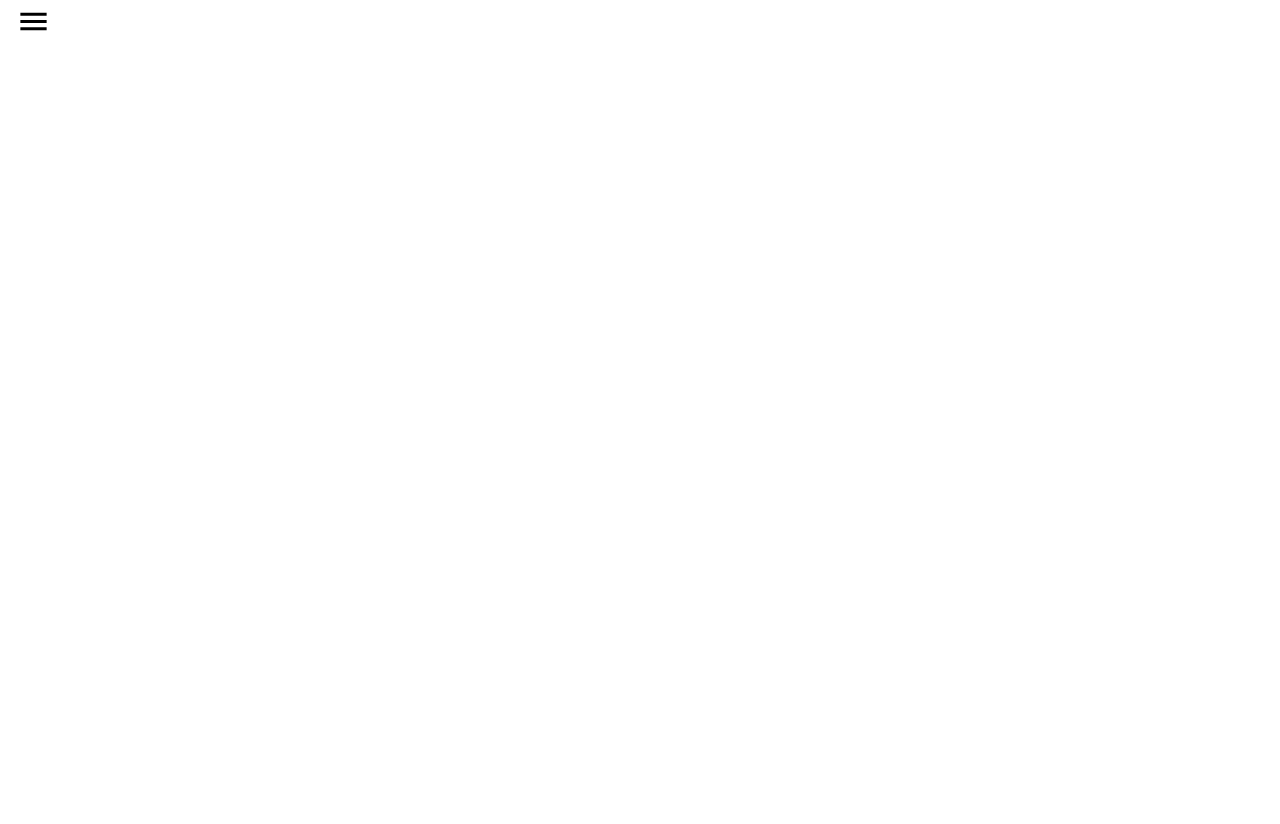
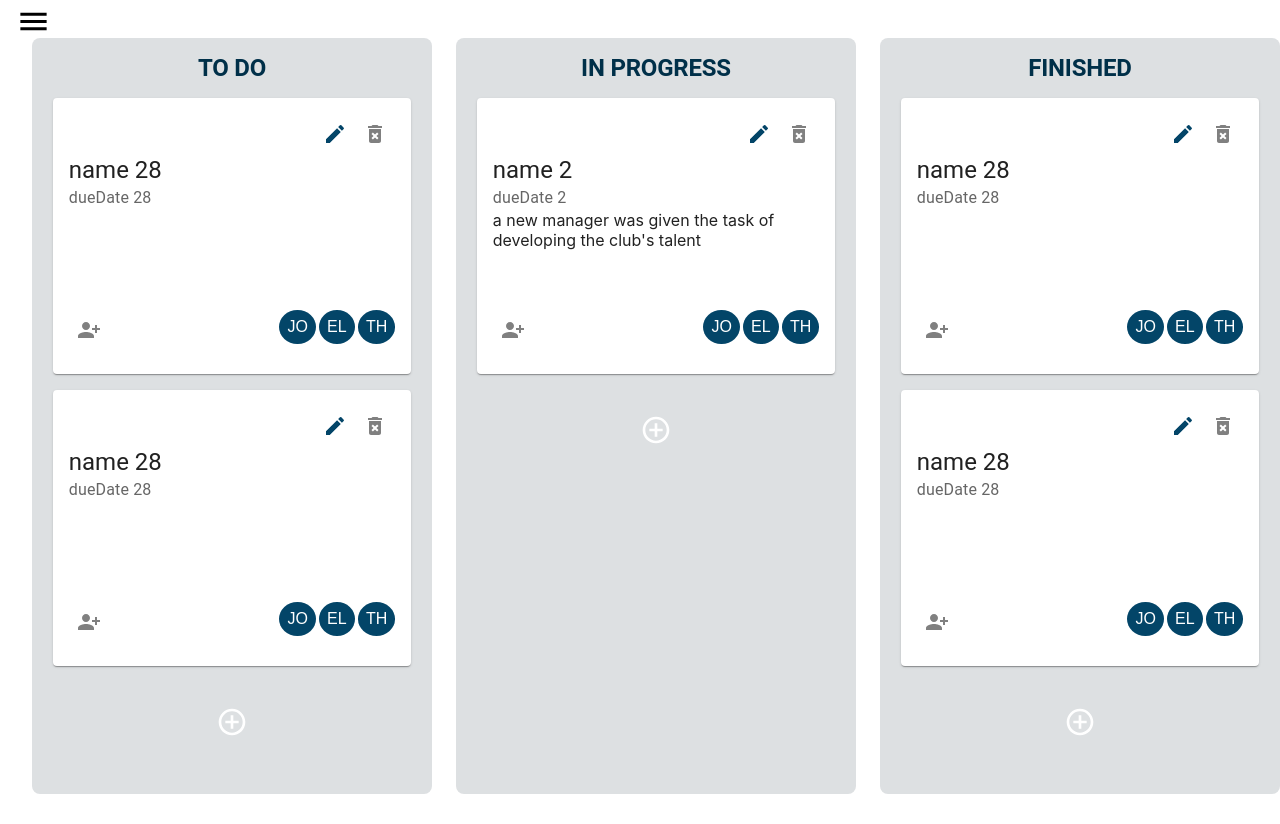
Before and after one commit to jamiekim828/jira-hackathon, a React (Create React App) app: page /projects/1 in a window 1280 px wide. Built offline with nearby package versions, Linux system fonts and the light colour scheme.

Commit message:
tasks list and task card

```diff
--- a/src/components/ProjectDetail.tsx
+++ b/src/components/ProjectDetail.tsx
@@ -9,6 +9,7 @@ import { ProjectType } from "../types/ProjectType";
 import { useSelector } from "react-redux";
 import { RootState } from "../redux/store";
 import Button from "@mui/material/Button";
+import TasksList from "./TasksList";
 
 interface ExpandMoreProps extends IconButtonProps {
     expand: boolean;
@@ -36,21 +37,30 @@ export default function ProjectDetail(){
 
     }
     return (
+      <>
         <div>
-            {projectDetail.map((project)=>{
-              return <div>
-                <Card sx={{ mxWidth: 345}}>
+          {projectDetail.map((project) => {
+            return (
+              <div>
+                <Card sx={{ mxWidth: 345 }}>
                   <CardHeader
                     title={project.name}
                     subheader={project.creator}
                   />
                   <CardActions>
                     <CardActions>
-                    {project.tasks.map((task)=>{
-                      return <Link to={`./project/task/${task.id}`}> {task.name}</Link>
+                      {project.tasks.map((task) => {
+                        return (
+                          <Link to={`./project/task/${task.id}`}>
+                            {" "}
+                            {task.name}
+                          </Link>
+                        );
                       })}
                     </CardActions>
-                  <Button variant="contained" onClick={addTaskHandler}>Add task</Button>
+                    <Button variant="contained" onClick={addTaskHandler}>
+                      Add task
+                    </Button>
                     <ExpandMore
                       expand={expanded}
                       onClick={handleExpandClick}
@@ -62,14 +72,15 @@ export default function ProjectDetail(){
                   </CardActions>
                   <Collapse in={expanded} timeout="auto" unmountOnExit>
                     <CardContent>
-                        <Typography paragraph>
-                          {project.description}
-                        </Typography>
+                      <Typography paragraph>{project.description}</Typography>
                     </CardContent>
                   </Collapse>
                 </Card>
               </div>
+            );
           })}
         </div>
+        <TasksList />
+      </>
     );
 }
--- a/src/components/ProjectsList.tsx
+++ b/src/components/ProjectsList.tsx
@@ -5,16 +5,17 @@ import { Link } from "react-router-dom";
 
 import { Project } from "../types/ProjectTypes";
 
-const ProjectItem = ({ project }: any) => {
+const ProjectItem = ({ project }:any) => {
   return (
-    <ListItem sx={{ flexBasis: "30%", hight: "600px", m: "0"}}>
+    <ListItem sx={{ flexBasis: "30%", hight: "600px", m: "0" }}>
       <Link
         style={{ color: "inherit", textDecoration: "none" }}
         to={`/projects/${project.id}`}
+        id={project.id}
       >
         <Box
           style={{
-            backgroundColor:"white" ,
+            backgroundColor: "white",
             boxShadow:
               "0px 2px 4px -1px rgba(0,0,0,0.2), 0px 4px 5px 0px rgba(0,0,0,0.14), 0px 1px 10px 0px rgba(0,0,0,0.12)",
           }}
--- a/src/components/TasksList.tsx
+++ b/src/components/TasksList.tsx
@@ -1,9 +1,261 @@
-import React from 'react'
+import {
+  Box,
+  Card,
+  CardContent,
+  Grid,
+  List,
+  ListItem,
+  Typography,
+} from "@mui/material";
+import IconButton from "@mui/material/IconButton";
+import PersonAddAlt1Icon from "@mui/icons-material/PersonAddAlt1";
+import EditIcon from "@mui/icons-material/Edit";
+import DeleteForeverIcon from "@mui/icons-material/DeleteForever";
+import AddCircleOutlineIcon from "@mui/icons-material/AddCircleOutline";
+import React, { useState } from "react";
 
-const TasksList = () => {
+import { useAppDispatch } from "../hooks/reduxHook";
+import { Task } from "../types/ProjectTypes";
+
+let task: Task[] = [
+  {
+    name: "name 2",
+    description: "description 2",
+    doerId: [],
+    comments: [
+      "a new manager was given the task of developing the club's talent",
+    ],
+    createdAt: "2023-01-31T01:48:02.505Z",
+    dueDate: "dueDate 2",
+    status: ["inProgress"],
+    id: "2",
+    projectId: "2",
+  },
+  {
+    name: "name 28",
+    description: "description 28",
+    doerId: [],
+    comments: [],
+    createdAt: "2023-01-31T02:45:11.267Z",
+    dueDate: "dueDate 28",
+    status: ["created"],
+    id: "28",
+    projectId: "2",
+  },
+  {
+    name: "name 28",
+    description: "description 28",
+    doerId: [],
+    comments: [],
+    createdAt: "2023-01-31T02:45:11.267Z",
+    dueDate: "dueDate 28",
+    status: ["created"],
+    id: "281",
+    projectId: "2",
+  },
+  {
+    name: "name 28",
+    description: "description 28",
+    doerId: [],
+    comments: [],
+    createdAt: "2023-01-31T02:45:11.267Z",
+    dueDate: "dueDate 28",
+    status: ["finished"],
+    id: "218",
+    projectId: "2",
+  },
+  {
+    name: "name 28",
+    description: "description 28",
+    doerId: [],
+    comments: [],
+    createdAt: "2023-01-31T02:45:11.267Z",
+    dueDate: "dueDate 28",
+    status: ["finished"],
+    id: "238",
+    projectId: "2",
+  },
+];
+
+const TaskItem = ({ task }: any) => {
+  // const dispatch = useAppDispatch();
+  // get the list of users By Id;
+  const users = ["John", "Elsa", "Thang"]; // dummy data
+  const [isExpanded, setIsExpanded] = useState(false);
+
+  const toggleExpansion = () => {
+    setIsExpanded(!isExpanded);
+  };
+  const handleDelete = (id: string) => {
+    console.log("delete", id);
+  };
+  const handleEdit = (id: string) => {
+    console.log("edit");
+  };
+
   return (
-    <div>TasksList</div>
-  )
+    <ListItem>
+      <Card sx={{ hight: "600px", width: "100%" }}>
+        <CardContent>
+          <Box style={{ textAlign: "right" }}>
+            <IconButton
+              sx={{ color: "#034568" }}
+              onClick={() => handleEdit(task.id)}
+            >
+              <EditIcon />
+            </IconButton>
+            <IconButton
+              sx={{ color: "grey", borderRadius: "50%" }}
+              onClick={() => handleDelete(task.id)}
+            >
+              <DeleteForeverIcon />
+            </IconButton>
+          </Box>
+          <div>
+            <Typography variant="h5" component="h2">
+              {task.name}
+            </Typography>
+          </div>
+
+          <Typography color="textSecondary">{task.dueDate}</Typography>
+          <Box
+            onClick={toggleExpansion}
+            style={{
+              overflow: "hidden",
+              textOverflow: "ellipsis",
+              height: isExpanded ? "1.5rem" : "100px",
+              cursor: "pointer",
+            }}
+          >
+            {task.comments[0]}
+          </Box>
+          <Box sx={{ display: "flex", alignContent: "space-between" }}>
+            <div>
+              <IconButton
+                sx={{ color: "grey" }}
+                // onClick={() => addNewTask()}
+              >
+                <PersonAddAlt1Icon />
+              </IconButton>
+            </div>
+            <div style={{ marginLeft: "auto" }}>
+              {users.length > 0 &&
+                users.map((user) => (
+                  <IconButton
+                    sx={{
+                      color: "white",
+                      fontSize: "1rem",
+                      marginLeft: "0.2rem",
+                      background: "#034568",
+                      "&:hover": {
+                        background: "#02334d",
+                      },
+                    }}
+                    // onClick={() => handleUser(user.id)}
+                  >
+                    {user.slice(0, 2).toUpperCase()}
+                  </IconButton>
+                ))}
+            </div>
+          </Box>
+        </CardContent>
+      </Card>
+    </ListItem>
+  );
+};
+
+type BoxPropType = {
+  array: Task[];
+  text: string;
+};
+
+const BoxWithFilteredCards = ({ array, text }: BoxPropType) => {
+  return (
+    <Box
+      sx={{
+        backgroundColor: "#dde0e2",
+        borderRadius: "0.5rem",
+        padding: "1rem 0.3rem",
+        width: "100%",
+        height: "100%",
+      }}
+    >
+      <Typography
+        variant="h2"
+        fontWeight="bold"
+        fontSize="1.5rem"
+        color="#003049"
+        textAlign="center"
+      >
+        {text}
+      </Typography>
+      <List>
+        {array.length > 0 &&
+          array.map((task: { id: any }) => (
+            <TaskItem key={task.id} task={task} />
+          ))}
+      </List>
+      <div>
+        <IconButton
+          sx={{
+            marginTop: "1rem",
+            cursor: "pointer",
+          }}
+          // onClick={() => addNewTask()}
+        >
+          <AddCircleOutlineIcon
+            sx={{
+              color: "white",
+              fontSize: "2rem",
+            }}
+          />
+        </IconButton>
+      </div>
+    </Box>
+  );
+};
+
+export default function TasksList() {
+  let tasks = task;
+  const filterTasks = (arr: Task[], filterText: string) => {
+    return arr.filter((el) => el.status[0] === filterText) || [];
+  };
+  const notStartedTasks = filterTasks(tasks, "created");
+  const inProgressTasks = filterTasks(tasks, "inProgress");
+  const finishedTasks = filterTasks(tasks, "finished");
+
+  return (
+    <Grid container spacing={3}>
+      <Grid
+        item
+        xs={4}
+        style={{
+          display: "flex",
+          justifyContent: "center",
+        }}
+      >
+        <BoxWithFilteredCards array={notStartedTasks} text="TO DO" />
+      </Grid>
+      <Grid
+        item
+        xs={4}
+        style={{
+          display: "flex",
+          justifyContent: "center",
+        }}
+      >
+        <BoxWithFilteredCards array={inProgressTasks} text="IN PROGRESS" />
+      </Grid>
+      <Grid
+        item
+        xs={4}
+        style={{
+          display: "flex",
+          justifyContent: "center",
+        }}
+      >
+        <BoxWithFilteredCards array={finishedTasks} text=" FINISHED" />
+      </Grid>
+    </Grid>
+  );
 }
-
-export default TasksList
--- a/src/pages/ProjectsPage.tsx
+++ b/src/pages/ProjectsPage.tsx
@@ -111,7 +111,7 @@ const projectsList: Project[] = [
 
 export default function ProjectsPage() {
   return (
-    <Box width="100%" height="100%" padding="1rem">
+    <Box width="auto" height="100%" padding="1rem">
       <Box
         style={{
           minWidth: "100%",
--- a/src/types/ProjectTypes.ts
+++ b/src/types/ProjectTypes.ts
@@ -12,7 +12,7 @@ export interface Project {
 export interface Task {
   name: string;
   description: string;
-  doerId: number;
+  doerId: string[]|number;
   comments: string[];
   createdAt: string;
   dueDate: string;
```
Lines whose indentation alone changed are shown as unchanged.
